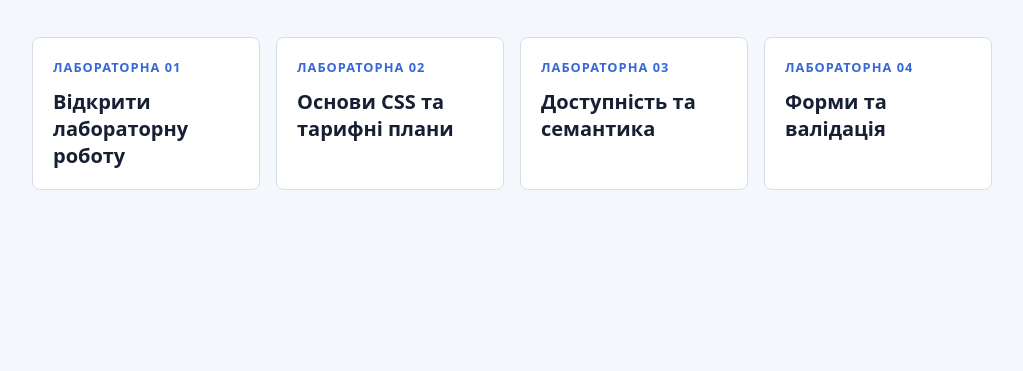
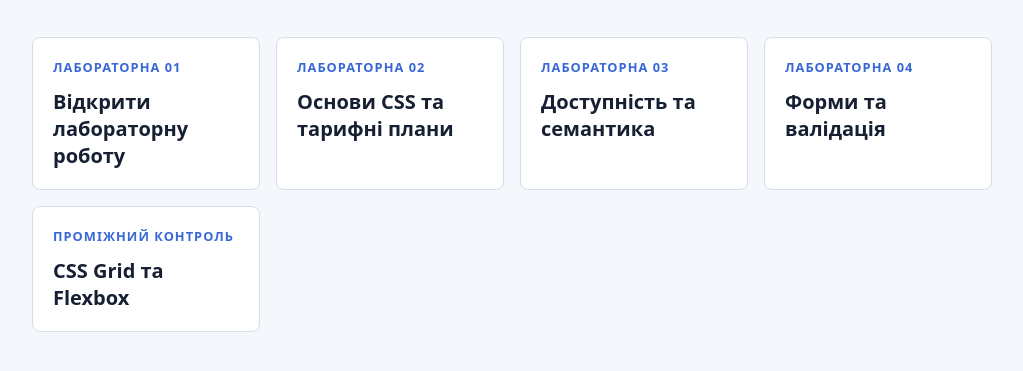
Before and after one commit to BogdanBashynskyi/WebLabs, a plain HTML site: page index.html in a window 1280 px wide. Shown: the part 211-582 px from the top of the page, without its empty margins (128-1151 px from the left). Drawn offline with Linux system fonts and the light colour scheme.

Commit message:
fix deploy

```diff
--- a/index.html
+++ b/index.html
@@ -124,6 +124,12 @@
               <h2 class="lab-title">Форми та валідація</h2>
             </a>
           </li>
+          <li>
+            <a class="lab-link" href="./KR/index.html">
+              <span class="lab-number">Проміжний Контроль</span>
+              <h2 class="lab-title">CSS Grid та Flexbox</h2>
+            </a>
+          </li>
         </ul>
       </nav>
     </main>
```
